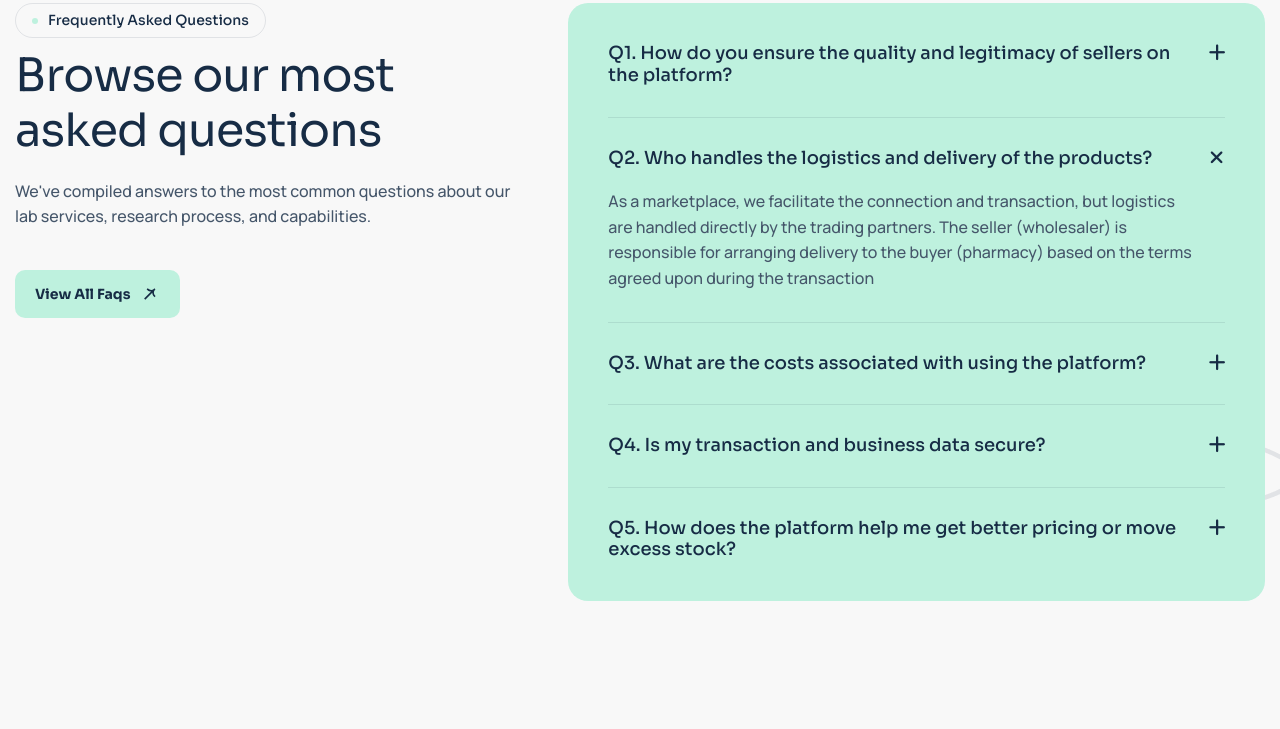
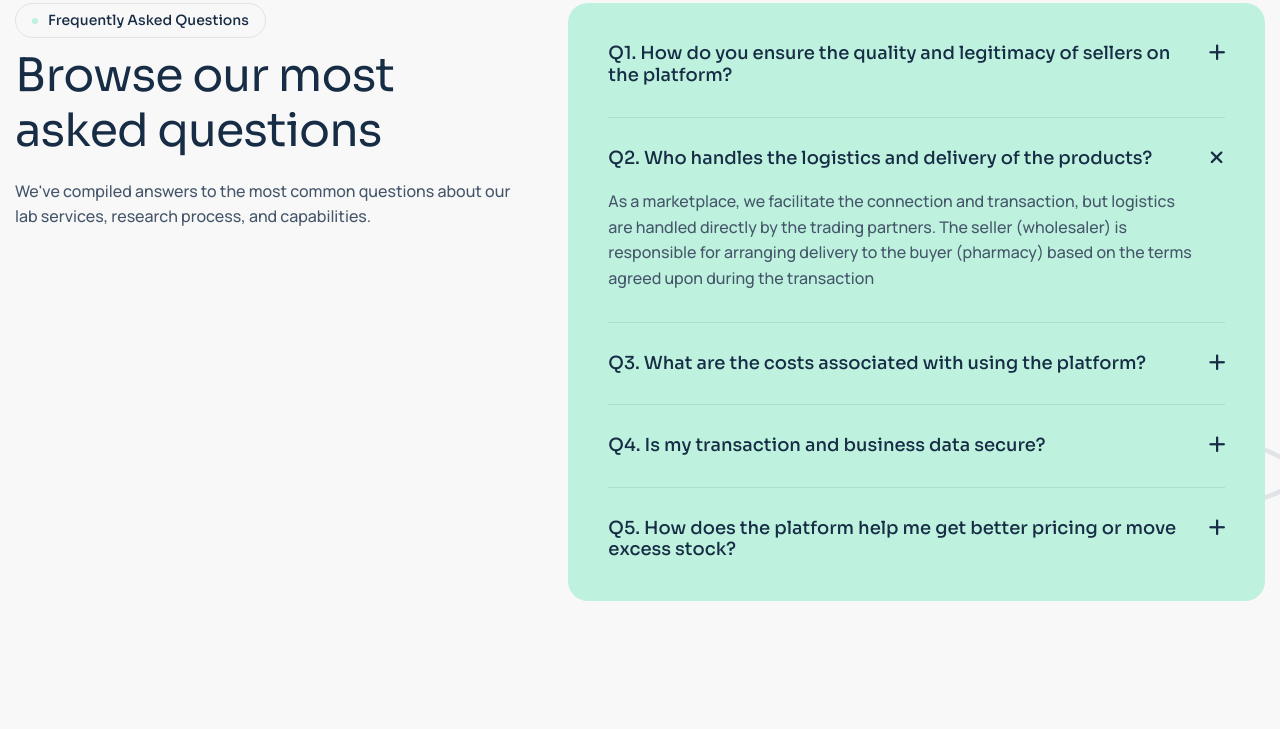
Before and after one commit to thedivinez/pharma, a plain HTML site: page index.html in a window 1280 px wide. Shown: the part 6655-7384 px from the top of the page. Drawn offline with Linux system fonts and the light colour scheme; animation ran at ten frames a second.

Commit message:
add final changes

```diff
--- a/index.html
+++ b/index.html
@@ -1166,11 +1166,6 @@
               </p>
             </div>
             <!-- Section Title End -->
-
-            <!-- Our Faqs Button Start -->
-            <div class="our-faqs-btn wow fadeInUp" data-wow-delay="0.4s">
-              <a href="faqs.html" class="btn-default">View All Faqs</a>
-            </div>
             <!-- Our Faqs Button End -->
           </div>
           <!-- FAQs Content End -->
```
